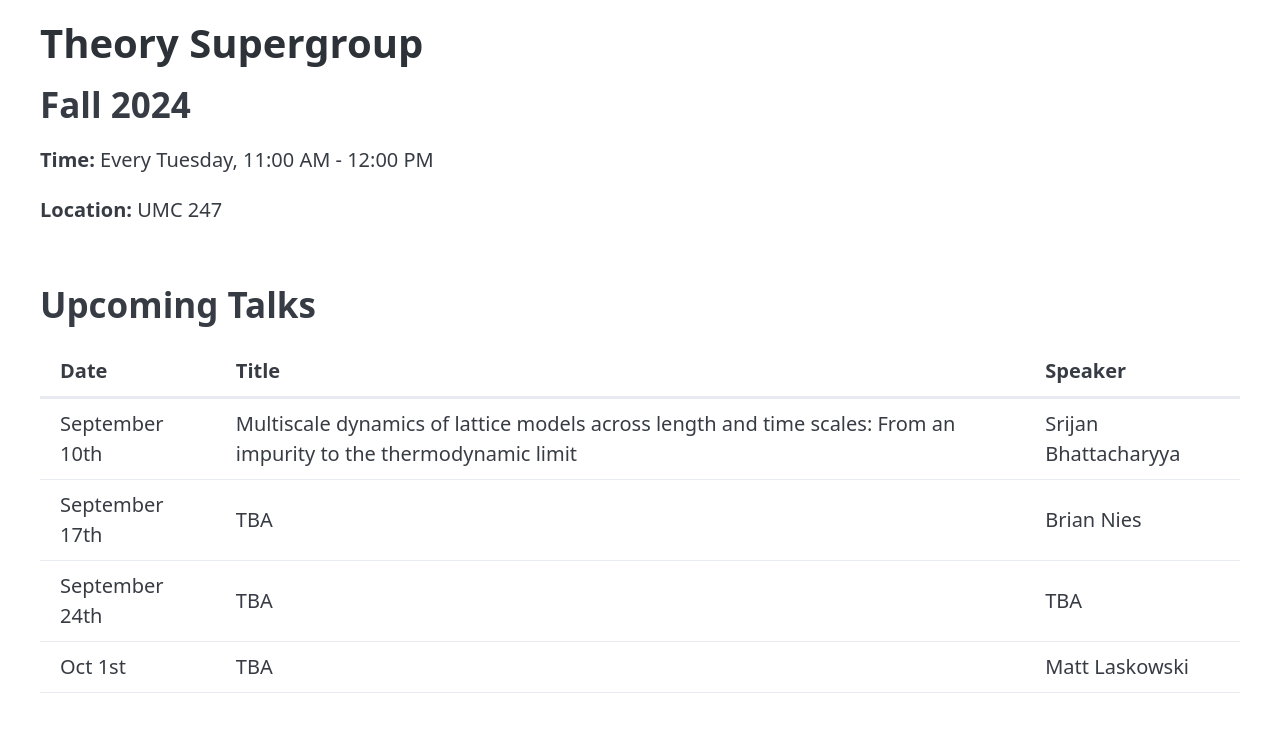
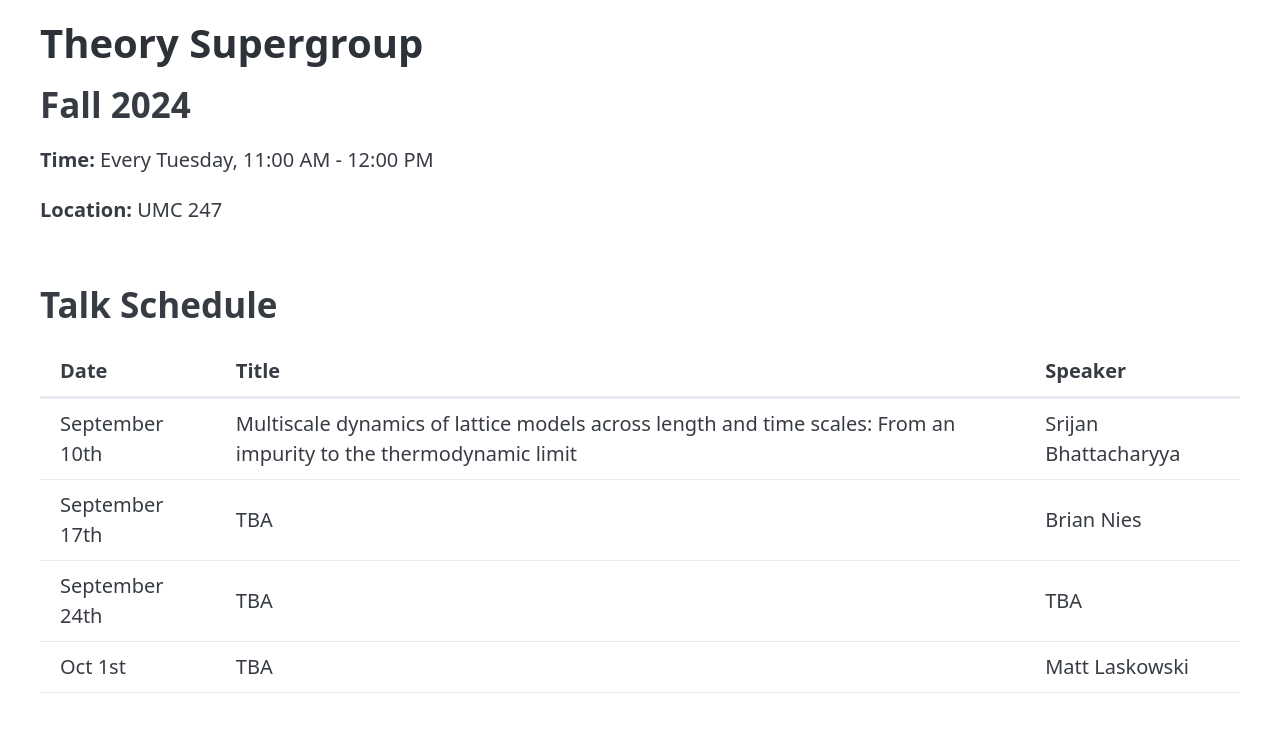
Before and after one commit to rtgrimm/rtgrimm.github.io, a plain HTML site: page supergroup.html in a window 1280 px wide. Drawn offline with nearby package versions, Linux system fonts and the light colour scheme.

Commit message:
Update talk section heading to "Talk Schedule"

```diff
--- a/supergroup.html
+++ b/supergroup.html
@@ -28,7 +28,7 @@
       <main class="container">
 
         <section id="talks">
-            <h2>Upcoming Talks</h2>
+            <h2>Talk Schedule</h2>
 
             <table>
               <thead>
```
